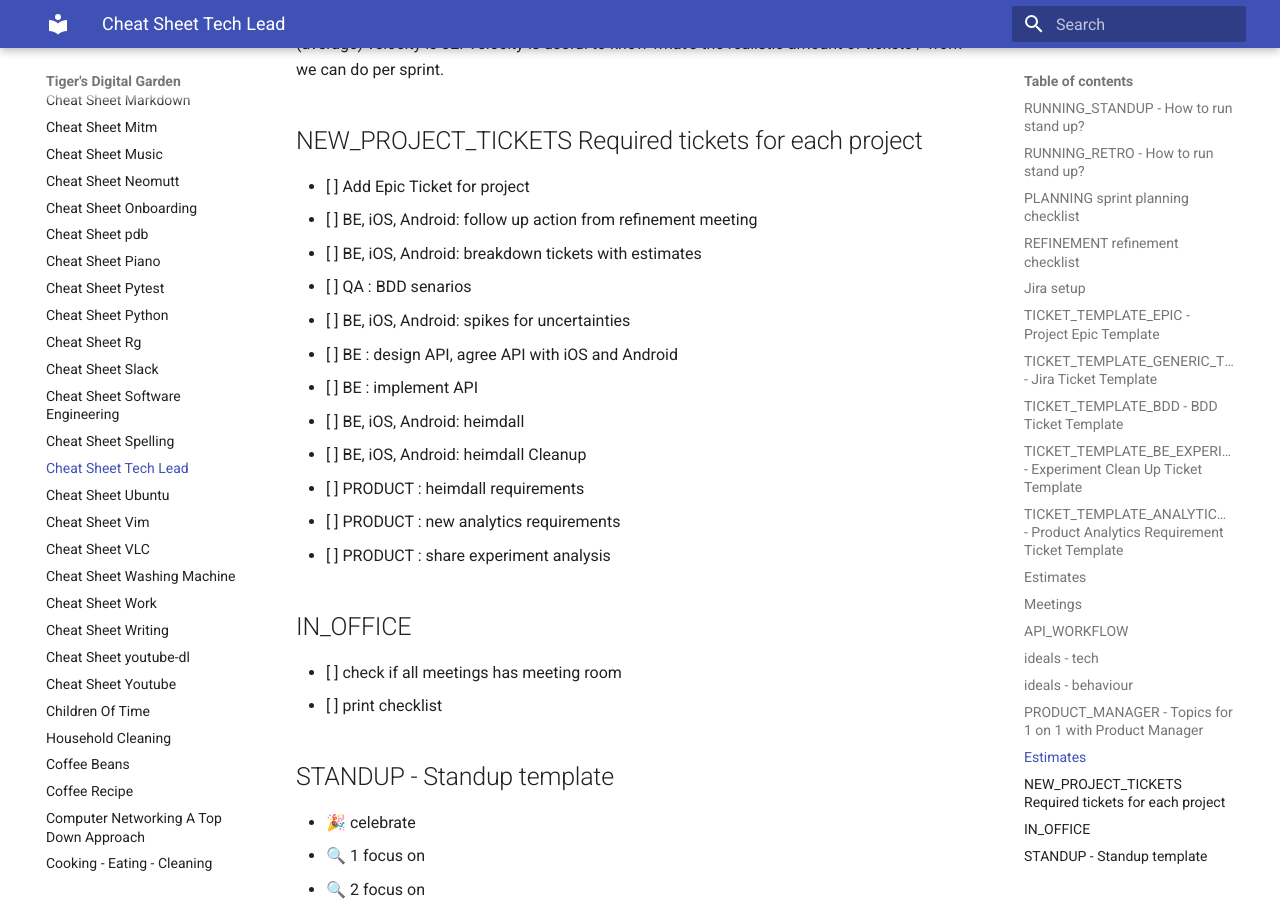
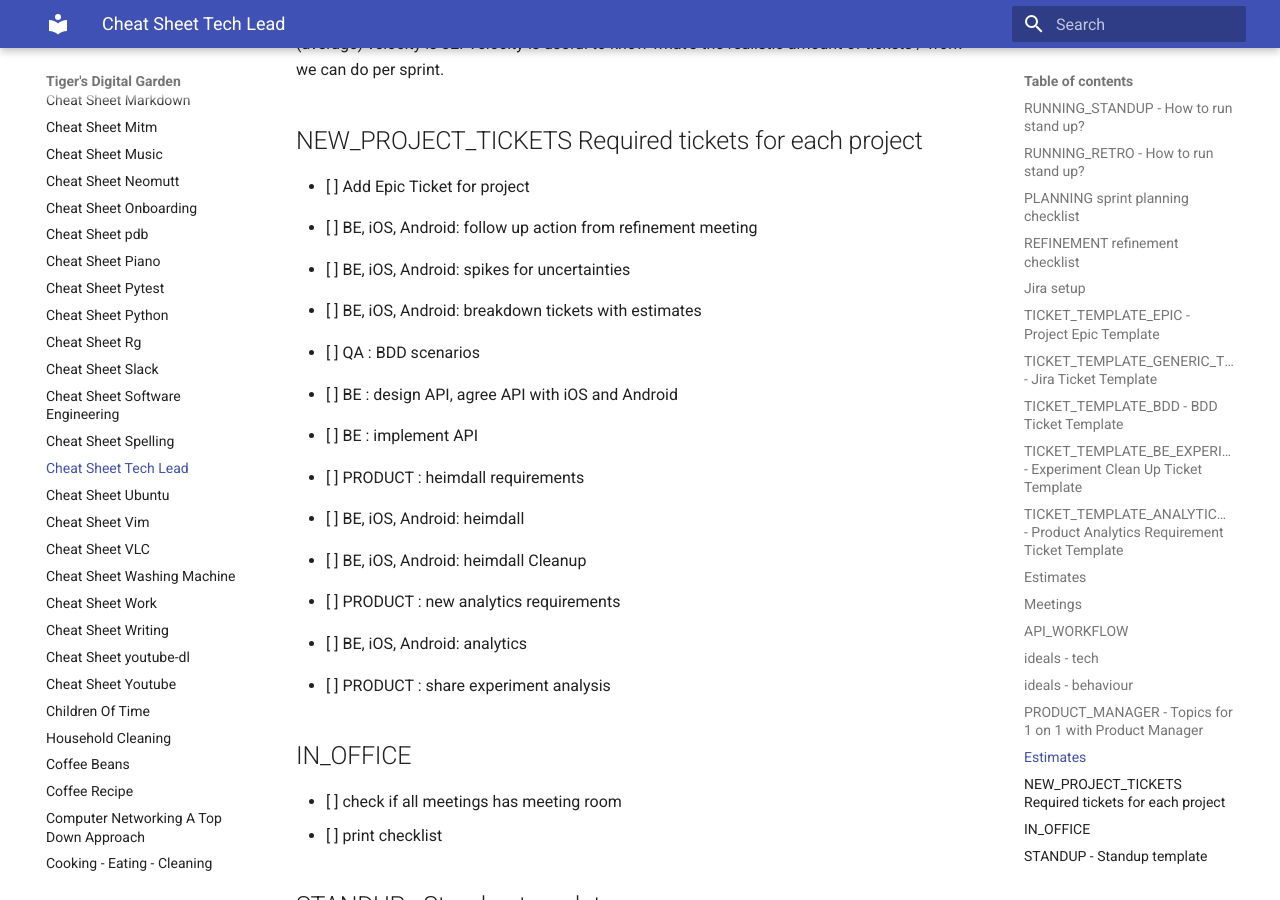
Before and after one commit to ynotstartups/notes, an MkDocs documentation site: the page built from notes/cheat-sheet-tech-lead.md, in a window 1280 px wide and 900 px high, scrolled down 7327 px. Built offline with MkDocs 1.6.1 and Material for MkDocs 9.7.7, drawn with Linux system fonts in a browser that asks for light colours; some of the changed text lies outside the part shown.

Commit message:
update for tech lead

```diff
--- a/notes/cheat-sheet-tech-lead.md
+++ b/notes/cheat-sheet-tech-lead.md
@@ -254,16 +254,29 @@ Velocity is useful to know what's the realistic amount of tickets / work we can
 ## NEW_PROJECT_TICKETS Required tickets for each project
 
 - [ ] Add Epic Ticket for project
+
 - [ ] BE, iOS, Android: follow up action from refinement meeting
+
+- [ ] BE, iOS, Android: spikes for uncertainties
+
 - [ ] BE, iOS, Android: breakdown tickets with estimates
-- [ ] QA              : BDD senarios
-- [ ] BE, iOS, Android: spikes for uncertainties
+
+- [ ] QA              : BDD scenarios
+
 - [ ] BE              : design API, agree API with iOS and Android
+
 - [ ] BE              : implement API
+
+- [ ] PRODUCT         : heimdall requirements
+
 - [ ] BE, iOS, Android: heimdall
+
 - [ ] BE, iOS, Android: heimdall Cleanup
-- [ ] PRODUCT         : heimdall requirements
+
 - [ ] PRODUCT         : new analytics requirements
+
+- [ ] BE, iOS, Android: analytics
+
 - [ ] PRODUCT         : share experiment analysis
 
 ## IN_OFFICE
```
Also changed, not shown: other parts of notes/cheat-sheet-tech-lead.md (+1 -1 lines).
